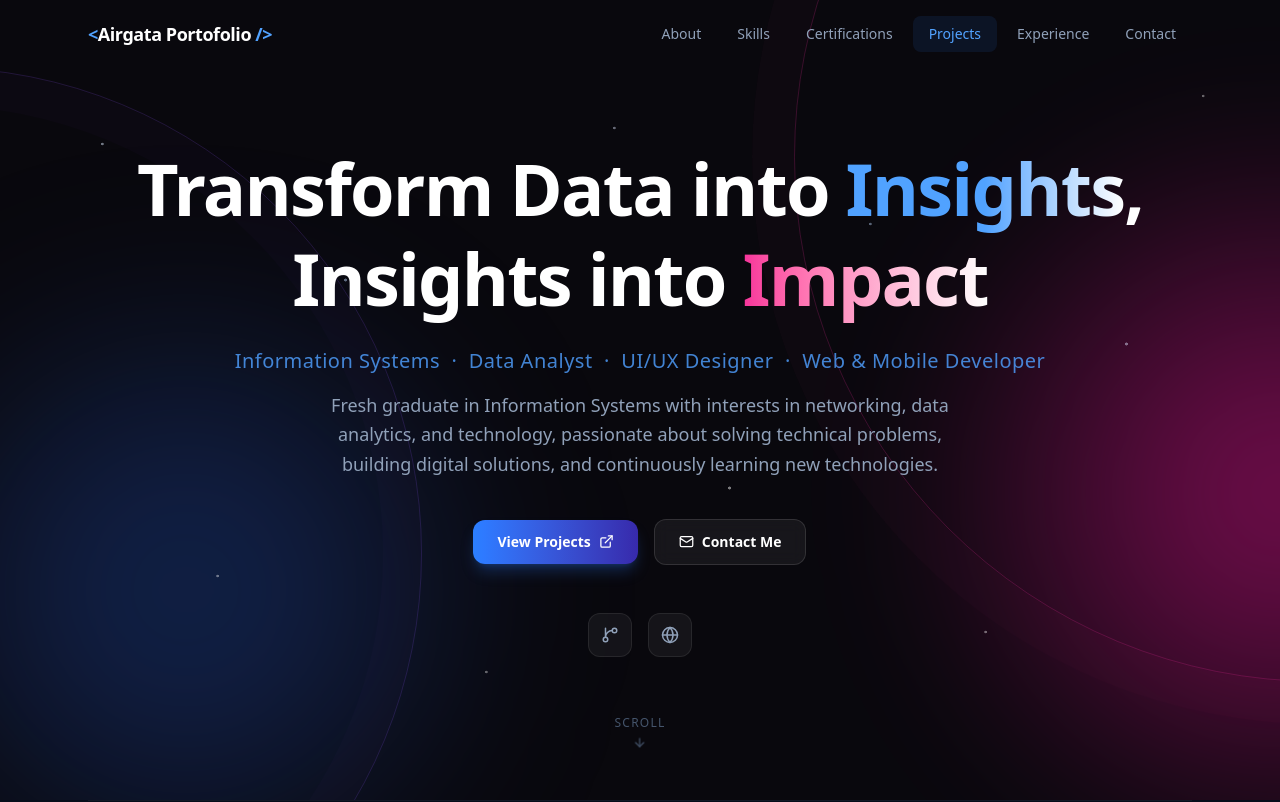
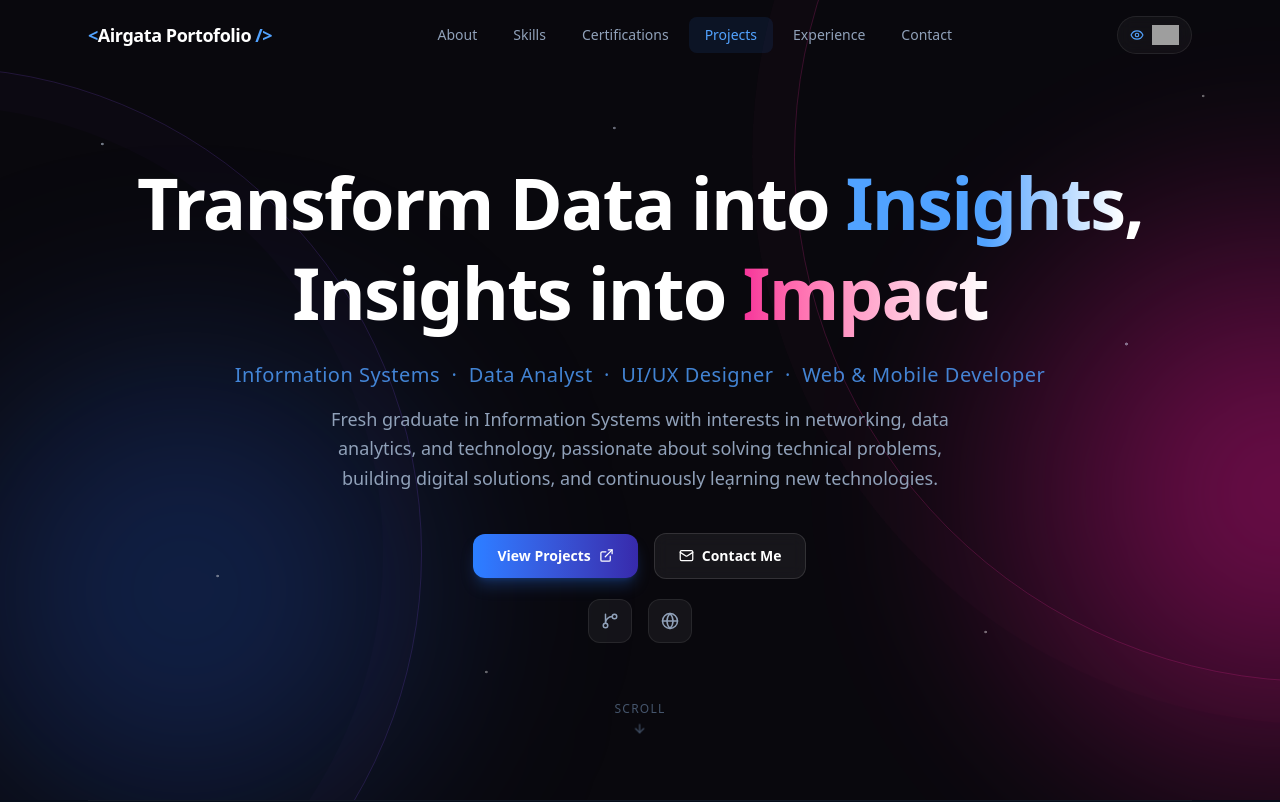
Before and after one commit to airawa23/airgata-portfolio, a React (Vite) app: page / in a window 1280 px wide. Shown: the top 802 px of the page. Built offline with nearby package versions, Linux system fonts and the light colour scheme; grey boxes are pictures that could not be loaded.

Commit message:
add visit counter feature

```diff
--- a/src/components/Hero.jsx
+++ b/src/components/Hero.jsx
@@ -23,12 +23,6 @@ export default function Hero() {
       className="relative min-h-screen flex items-center justify-center overflow-hidden"
     >
       <div className="relative z-10 max-w-6xl mx-auto px-6 py-32 text-center">
-        {/* Badge */}
-        {/* <div className="inline-flex items-center gap-2 px-4 py-2 rounded-full bg-white/[0.05] border border-white/[0.1] text-slate-400 text-sm font-medium mb-8 backdrop-blur-sm">
-          <span className="w-2 h-2 bg-blue-400 rounded-full animate-pulse" />
-          Information Systems Student · Data &amp; Technology
-        </div> */}
-
         {/* Headline */}
         <h1 className="text-5xl md:text-7xl font-bold text-white leading-tight mb-6 tracking-tight">
           Transform Data into{" "}
@@ -57,7 +51,7 @@ export default function Hero() {
         </p>
 
         {/* CTA Buttons */}
-        <div className="flex flex-col sm:flex-row items-center justify-center gap-4 mb-12">
+        <div className="flex flex-col sm:flex-row items-center justify-center gap-4 mb-5">
           <button
             onClick={scrollToProjects}
             className="group flex items-center gap-2 px-6 py-3 rounded-xl bg-gradient-to-r from-blue-500 to-indigo-800 text-white font-semibold text-sm hover:from-blue-400 hover:to-indigo-500 transition-all duration-300 shadow-lg shadow-blue-500/25 hover:shadow-blue-500/40 hover:-translate-y-0.5"
--- a/src/components/Navbar.jsx
+++ b/src/components/Navbar.jsx
@@ -1,5 +1,5 @@
 import { useState, useEffect } from "react";
-import { Menu, X } from "lucide-react";
+import { Eye, Menu, X } from "lucide-react";
 
 const navLinks = [
   { label: "About", href: "#about" },
@@ -14,6 +14,7 @@ export default function Navbar() {
   const [scrolled, setScrolled] = useState(false);
   const [menuOpen, setMenuOpen] = useState(false);
   const [activeSection, setActiveSection] = useState("");
+  const [visitorCountAvailable, setVisitorCountAvailable] = useState(true);
 
   useEffect(() => {
     const handleScroll = () => {
@@ -72,7 +73,7 @@ export default function Navbar() {
                 key={link.href}
                 href={link.href}
                 onClick={(e) => handleNavClick(e, link.href)}
-                className={`px-4 py-2 rounded-lg text-sm font-medium transition-all duration-200 ${
+                className={`px-2 lg:px-4 py-2 rounded-lg text-sm font-medium transition-all duration-200 ${
                   isActive
                     ? "text-blue-400 bg-blue-500/10"
                     : "text-slate-400 hover:text-white hover:bg-white/[0.06]"
@@ -84,6 +85,24 @@ export default function Navbar() {
           })}
         </div>
 
+        <div className="flex items-center gap-3">
+          <div
+            className="hidden md:flex items-center gap-2 rounded-full border border-white/[0.08] bg-white/[0.04] px-3 py-2 text-xs text-slate-300 backdrop-blur-sm"
+            title="Total visits to this portfolio"
+          >
+            <Eye size={14} className="text-blue-400" aria-hidden="true" />
+            {visitorCountAvailable ? (
+              <img
+                src="https://api.visitorbadge.io/api/visitors?path=airgata-portfolio&label=Visitors&labelColor=%230b1220&countColor=%233b82f6&style=flat"
+                alt="Total website visits"
+                onError={() => setVisitorCountAvailable(false)}
+                className="h-5 w-auto"
+              />
+            ) : (
+              <span>Visits unavailable</span>
+            )}
+          </div>
+
           {/* Mobile hamburger */}
           <button
             className="md:hidden text-slate-400 hover:text-white transition-colors p-2 rounded-lg hover:bg-white/[0.06]"
@@ -92,6 +111,7 @@ export default function Navbar() {
           >
             {menuOpen ? <X size={20} /> : <Menu size={20} />}
           </button>
+        </div>
       </div>
 
       {/* Mobile dropdown */}
```
Lines whose indentation alone changed are shown as unchanged.
